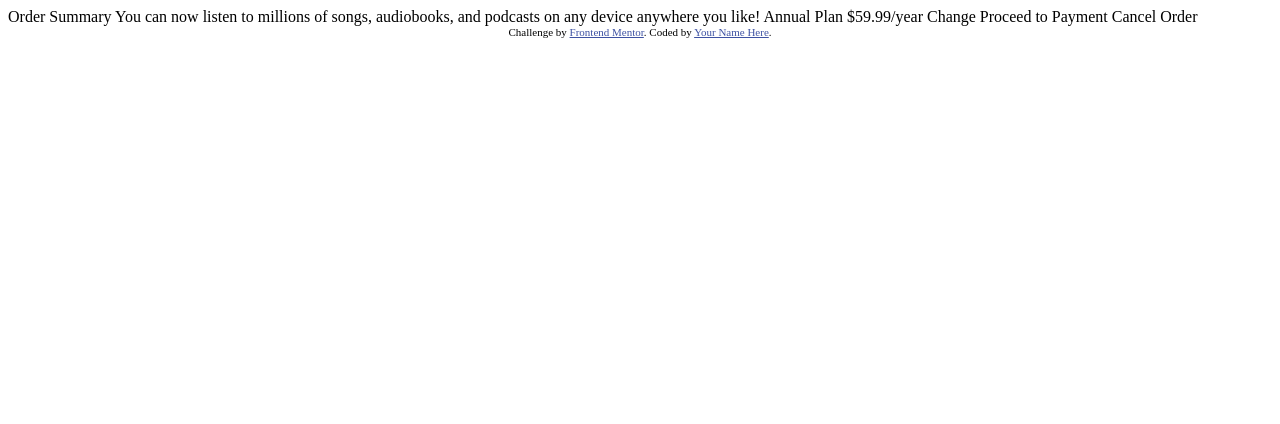
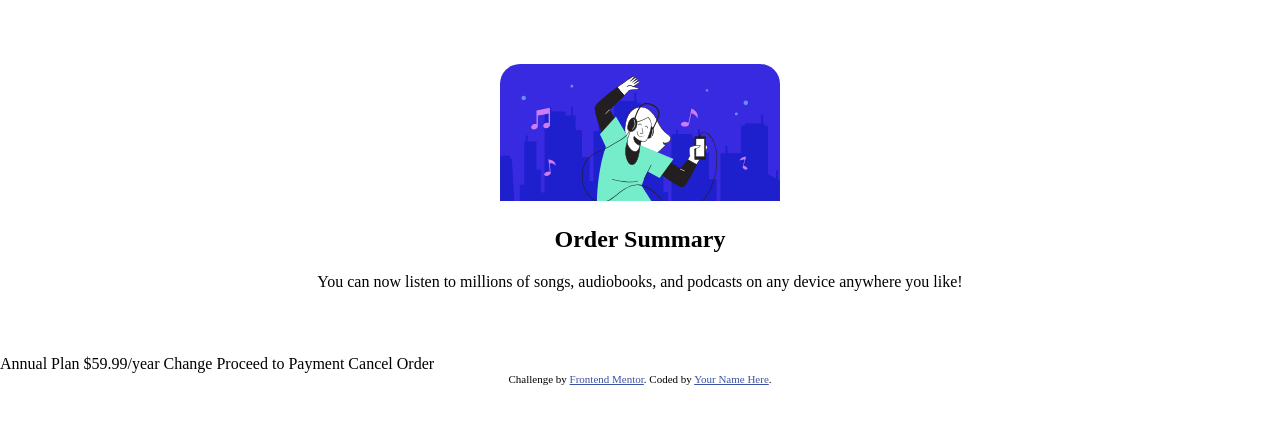
Before and after one commit to Manish-d-art/Order-Summary-component, a plain HTML site: page index.html in a window 1280 px wide. Drawn offline with Linux system fonts and the light colour scheme.

Commit message:
update style.css and index.html

```diff
--- a/index.html
+++ b/index.html
@@ -1,8 +1,11 @@
 <!DOCTYPE html>
 <html lang="en">
+
 <head>
+    <link rel="stylesheet" href="./style.css">
     <meta charset="UTF-8">
-  <meta name="viewport" content="width=device-width, initial-scale=1.0"> <!-- displays site properly based on user's device -->
+    <meta name="viewport" content="width=device-width, initial-scale=1.0">
+    <!-- displays site properly based on user's device -->
 
     <link rel="icon" type="image/png" sizes="32x32" href="./images/favicon-32x32.png">
 
@@ -10,28 +13,36 @@
 
     <!-- Feel free to remove these styles or customise in your own stylesheet 👍 -->
     <style>
-    .attribution { font-size: 11px; text-align: center; }
-    .attribution a { color: hsl(228, 45%, 44%); }
+        .attribution {
+            font-size: 11px;
+            text-align: center;
+        }
+
+        .attribution a {
+            color: hsl(228, 45%, 44%);
+        }
     </style>
 </head>
+
 <body>
-
-  Order Summary
-
-  You can now listen to millions of songs, audiobooks, and podcasts on any
-  device anywhere you like!
-
-  Annual Plan
-  $59.99/year
-
-  Change
-
-  Proceed to Payment
-  Cancel Order
+    <main>
+        <div class="card">
+            <div class="img-block">
+                <img class="main-img" src="./assets/images/illustration-hero.svg" alt="error">
+            </div>
+            <div class="order-div">
+                <h1>Order Summary</h1>
+            </div>
+            <div class="para-block">
+                <p>You can now listen to millions of songs, audiobooks, and podcasts on any device anywhere you like!</p>
+            </div>
+        </div>
+    </main>
+    Annual Plan $59.99/year Change Proceed to Payment Cancel Order
 
     <div class="attribution">
-    Challenge by <a href="https://www.frontendmentor.io?ref=challenge" target="_blank">Frontend Mentor</a>.
-    Coded by <a href="#">Your Name Here</a>.
+        Challenge by <a href="https://www.frontendmentor.io?ref=challenge" target="_blank">Frontend Mentor</a>. Coded by <a href="#">Your Name Here</a>.
     </div>
 </body>
+
 </html>
--- a/style.css
+++ b/style.css
@@ -0,0 +1,40 @@
+* {
+    box-sizing: border-box;
+    padding: 0;
+    margin: 0;
+}
+
+main {
+    display: flex;
+    justify-content: center;
+    margin: 2rem 1rem;
+}
+
+@media (min-width:500px) {
+    main {
+        margin: 4rem 2rem;
+    }
+}
+
+@media (max-width:300px) {
+    .main-img {
+        width: 250px;
+    }
+}
+
+.card {
+    display: flex;
+    flex-direction: column;
+    align-items: center;
+}
+
+.main-img {
+    width: 280px;
+    border-top-left-radius: 20px;
+    border-top-right-radius: 20px;
+}
+
+h1 {
+    font-size: 1.5rem;
+    margin: 1.3rem 0;
+}
```
Lines whose indentation alone changed are shown as unchanged.
